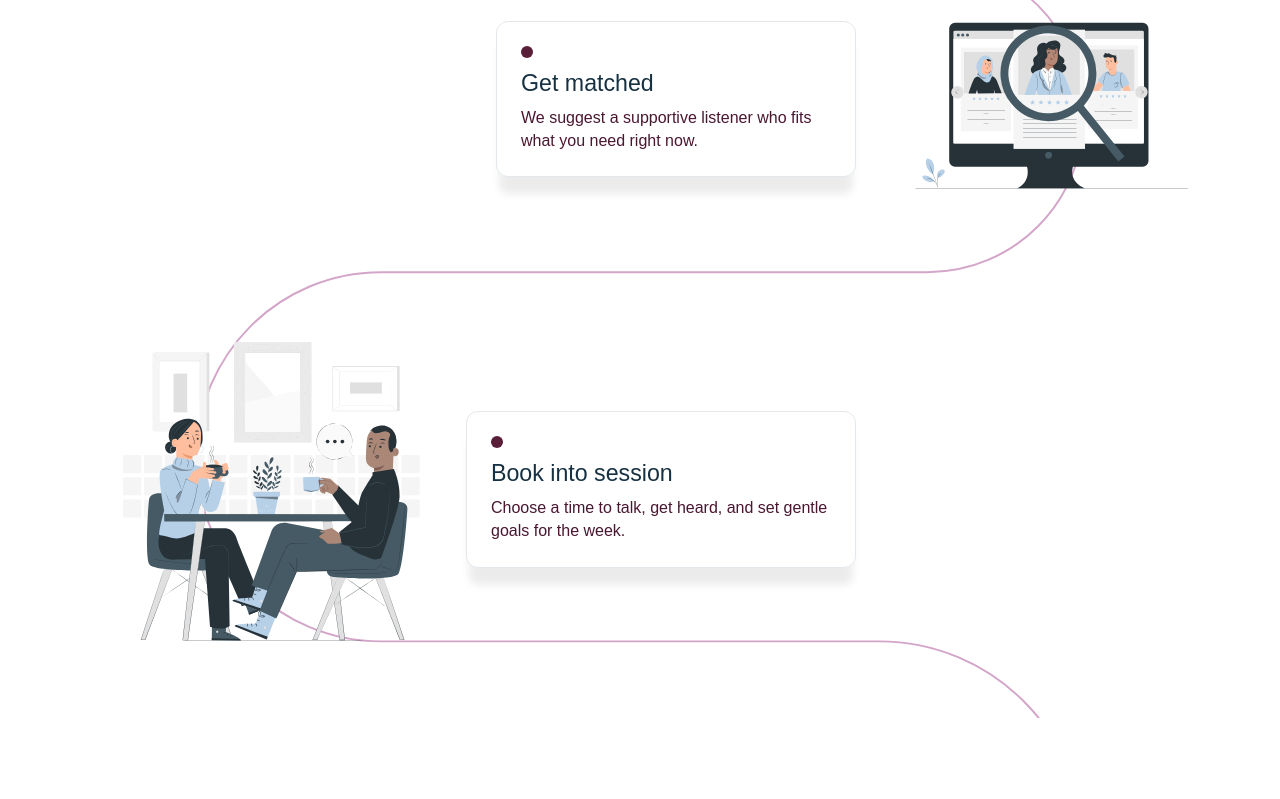
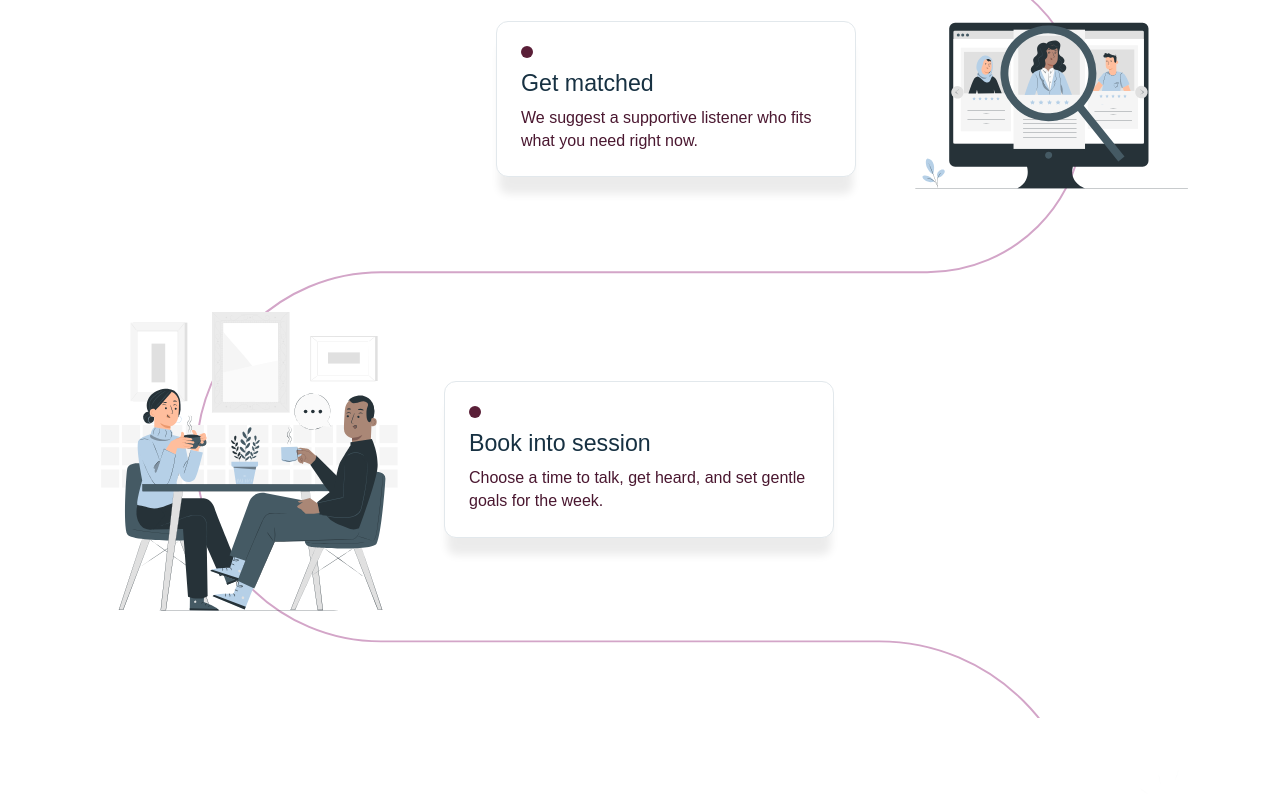
Before and after one commit to Kenneth-SYT/Listen, a React (Vite) app: page / in a window 1280 px wide. Shown: the part 2098-2897 px from the top of the page. Built offline with nearby package versions, Linux system fonts and the light colour scheme.

Commit message:
adjusted the position of the gif

```diff
--- a/src/components/SupportSections/SupportSections.css
+++ b/src/components/SupportSections/SupportSections.css
@@ -159,8 +159,8 @@
 }
 
 .how-feature-left {
-  top: 1260px;
-  left: 88px;
+  top: 1230px;
+  left: 66px;
   grid-template-columns: minmax(240px, 320px) minmax(280px, 390px);
 }
 
```
